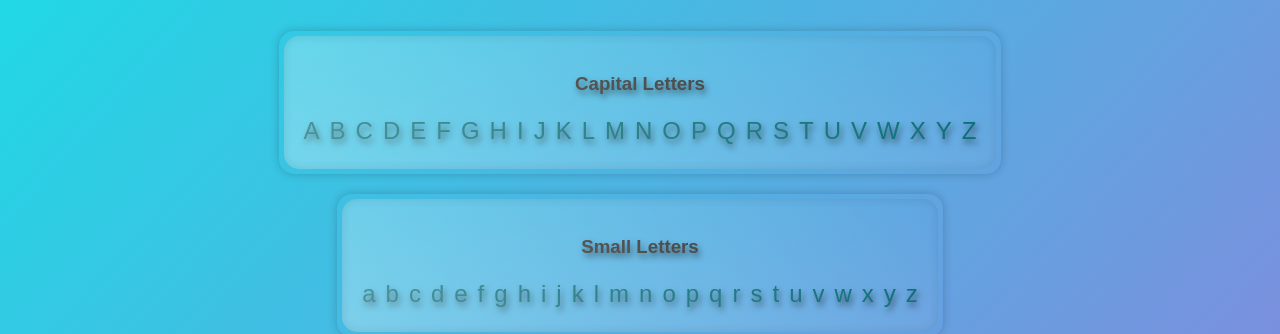
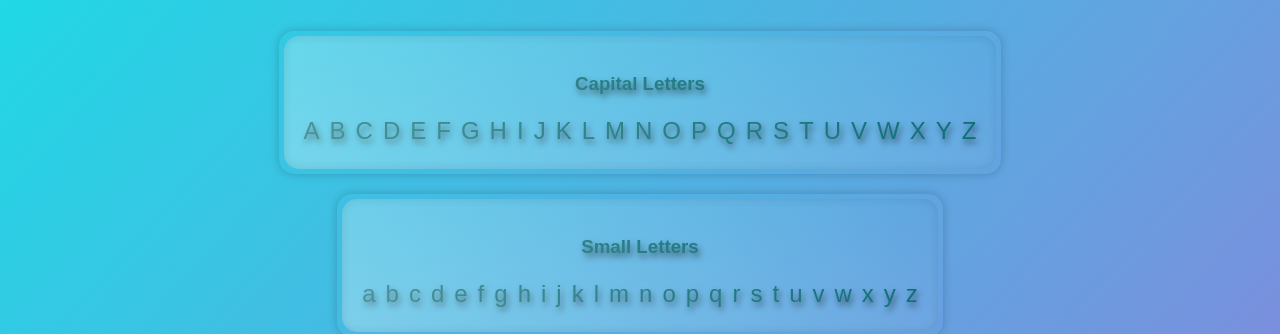
Before and after one commit to BrishnaN/English_Helper_AI, a React (Create React App) app: page /lettersPage in a window 1280 px wide. Shown: the part 363-697 px from the top of the page. Built offline with nearby package versions, Linux system fonts and the light colour scheme.

Commit message:
small changes to test

```diff
--- a/src/components/LettersPage.css
+++ b/src/components/LettersPage.css
@@ -154,7 +154,7 @@
 
 .alphabetBox h3 {
   margin-bottom: 10px;
-  color: #333;
+  color: #046972;
 }
 
 .letterList {
```
